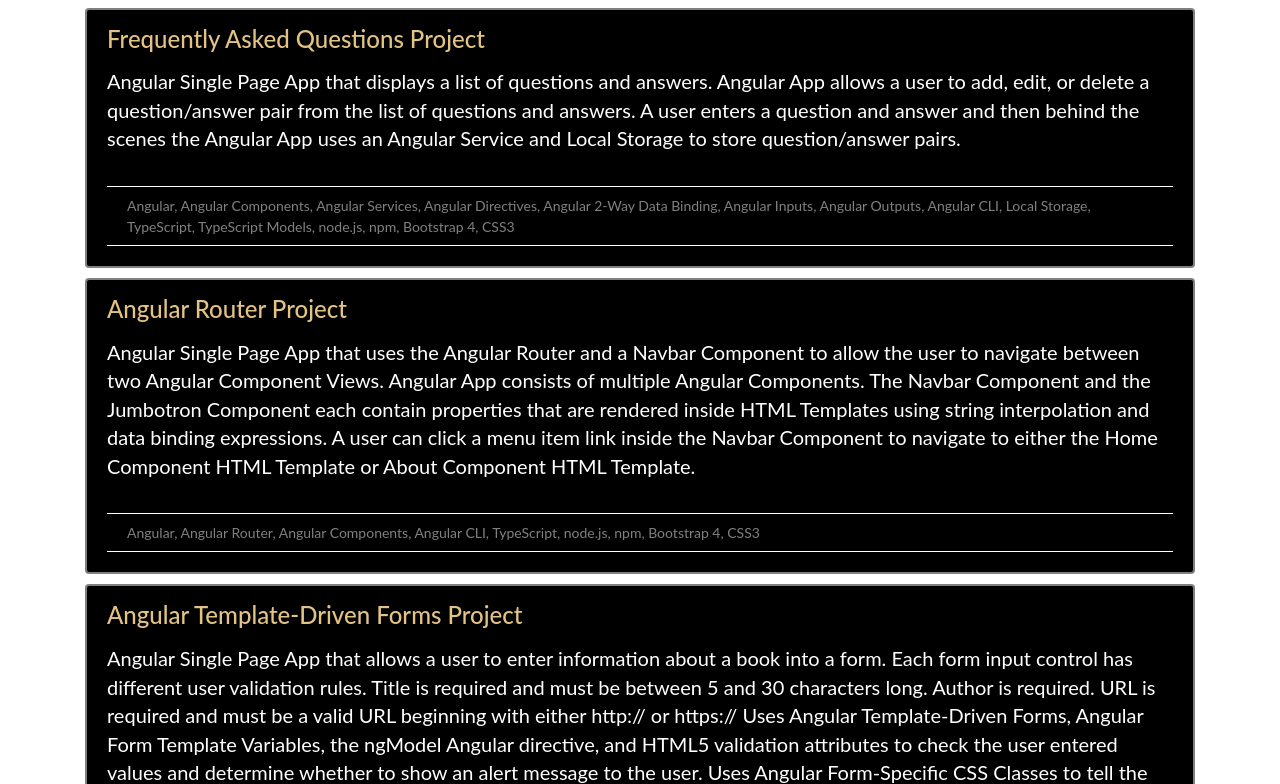
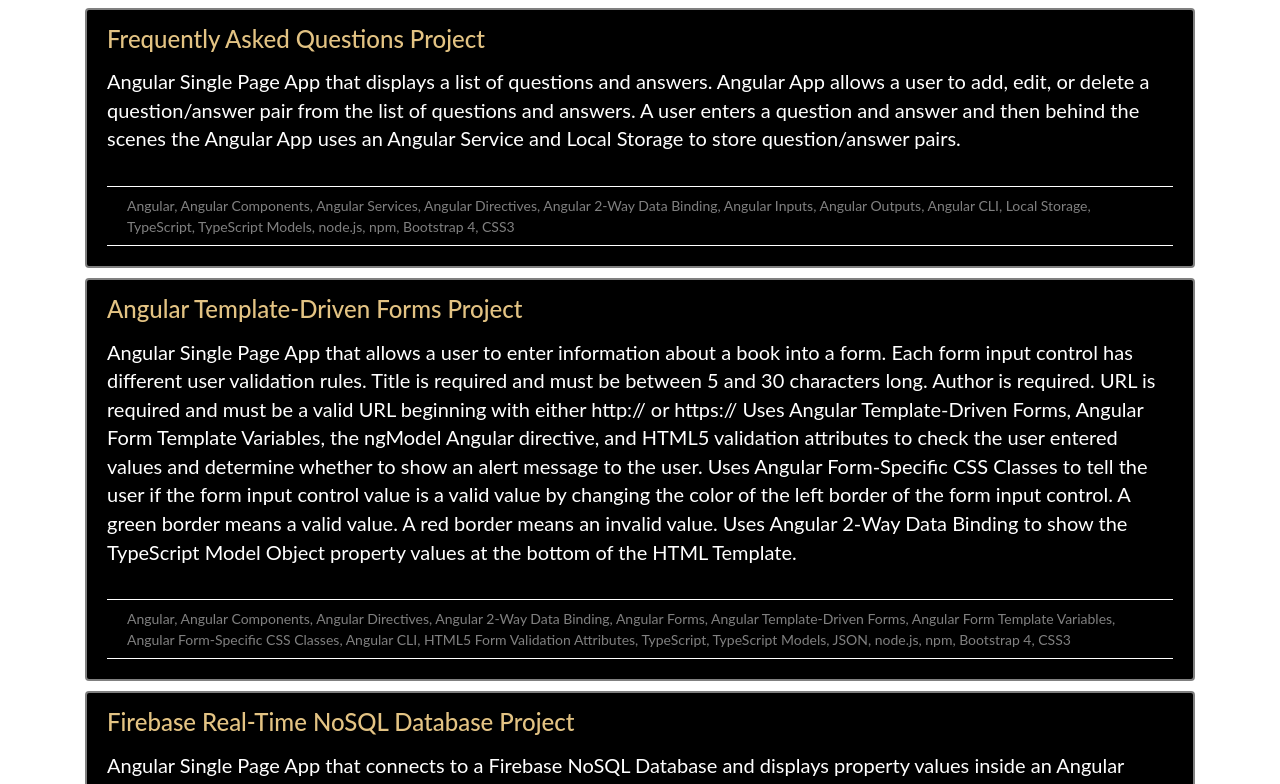
Before and after one commit to brookhutchinson/portfolio, an Angular app: page / in a window 1280 px wide. Shown: the part 433-1217 px from the top of the page. Built offline with nearby package versions, Linux system fonts and the light colour scheme.

Commit message:
Remove AngularRouterProjectComponent

```diff
--- a/src/app/app.module.ts
+++ b/src/app/app.module.ts
@@ -11,7 +11,6 @@ import { NavbarComponent }                            from './components/navbar/
 import { HomeComponent }                              from './components/home/home.component';
 import { ContactComponent }                           from './components/contact/contact.component';
 import { ActorsProjectComponent }                     from './components/actors-project/actors-project.component';
-import { AngularRouterProjectComponent }              from './components/angular-router-project/angular-router-project.component';
 import { AngularTemplateDrivenFormsProjectComponent } from './components/angular-template-driven-forms-project/angular-template-driven-forms-project.component';
 import { ApmProjectComponent }                        from './components/apm-project/apm-project.component';
 import { QuestionsProjectComponent }                  from './components/questions-project/questions-project.component';
@@ -26,7 +25,6 @@ import { SignInLandingPageProjectComponent }          from './components/sign-in
   declarations: [
     AppComponent, NavbarComponent, HomeComponent, ContactComponent,
     ActorsProjectComponent,
-    AngularRouterProjectComponent,
     AngularTemplateDrivenFormsProjectComponent,
     ApmProjectComponent,
     QuestionsProjectComponent,
--- a/src/app/components/angular-router-project/angular-router-project.component.html
+++ /dev/null
@@ -1,25 +0,0 @@
-<div class="container">
-  <div class="row">
-    <div class="col-xs-12">
-      <div class="card">
-        <div class="card-header">
-          <h3 class="card-title">
-            <a href="projects/angular-router/index.html">Angular Router Project</a>
-          </h3><!-- /.card-title -->
-
-          <div class="card-text project-summary">
-            Angular Single Page App that uses the Angular Router and a Navbar Component to allow the user to navigate between two Angular Component Views. Angular App consists of multiple Angular Components. The Navbar Component and the Jumbotron Component each contain properties that are rendered inside HTML Templates using string interpolation and data binding expressions. A user can click a menu item link inside the Navbar Component to navigate to either the Home Component HTML Template or About Component HTML Template.
-          </div><!-- /.card-text project-summary -->
-        </div><!-- /.card-header -->
-
-        <div class="card-body">
-          <ul class="list-group list-group-flush project-technology">
-            <li class="list-group-item">
-              Angular, Angular Router, Angular Components, Angular CLI, TypeScript, node.js, npm, Bootstrap 4, CSS3
-            </li>
-          </ul>
-        </div><!-- /.card-body -->
-      </div><!-- /.card -->
-    </div><!-- /.col-xs-12 -->
-  </div><!-- /.row -->
-</div><!-- /.container -->
--- a/src/app/components/angular-router-project/angular-router-project.component.ts
+++ /dev/null
@@ -1,12 +0,0 @@
-import { Component, OnInit } from '@angular/core';
-
-@Component({
-  selector: 'angular-router-project',
-  templateUrl: './angular-router-project.component.html',
-  styleUrls: ['./angular-router-project.component.css']
-})
-export class AngularRouterProjectComponent implements OnInit {
-  constructor() {}
-
-  ngOnInit() {}
-}
--- a/src/app/components/home/home.component.html
+++ b/src/app/components/home/home.component.html
@@ -1,7 +1,6 @@
 <div class="container">
   <apm-project></apm-project>
   <questions-project></questions-project>
-  <angular-router-project></angular-router-project>
   <angular-template-driven-forms-project></angular-template-driven-forms-project>
   <firebase-nosql-database-project></firebase-nosql-database-project>
   <firebase-authentication-project></firebase-authentication-project>
```
Also changed, not shown: src/app/components/angular-router-project/angular-router-project.component.css (deleted), 1 other file (tests, documents, lock files or other folders).
